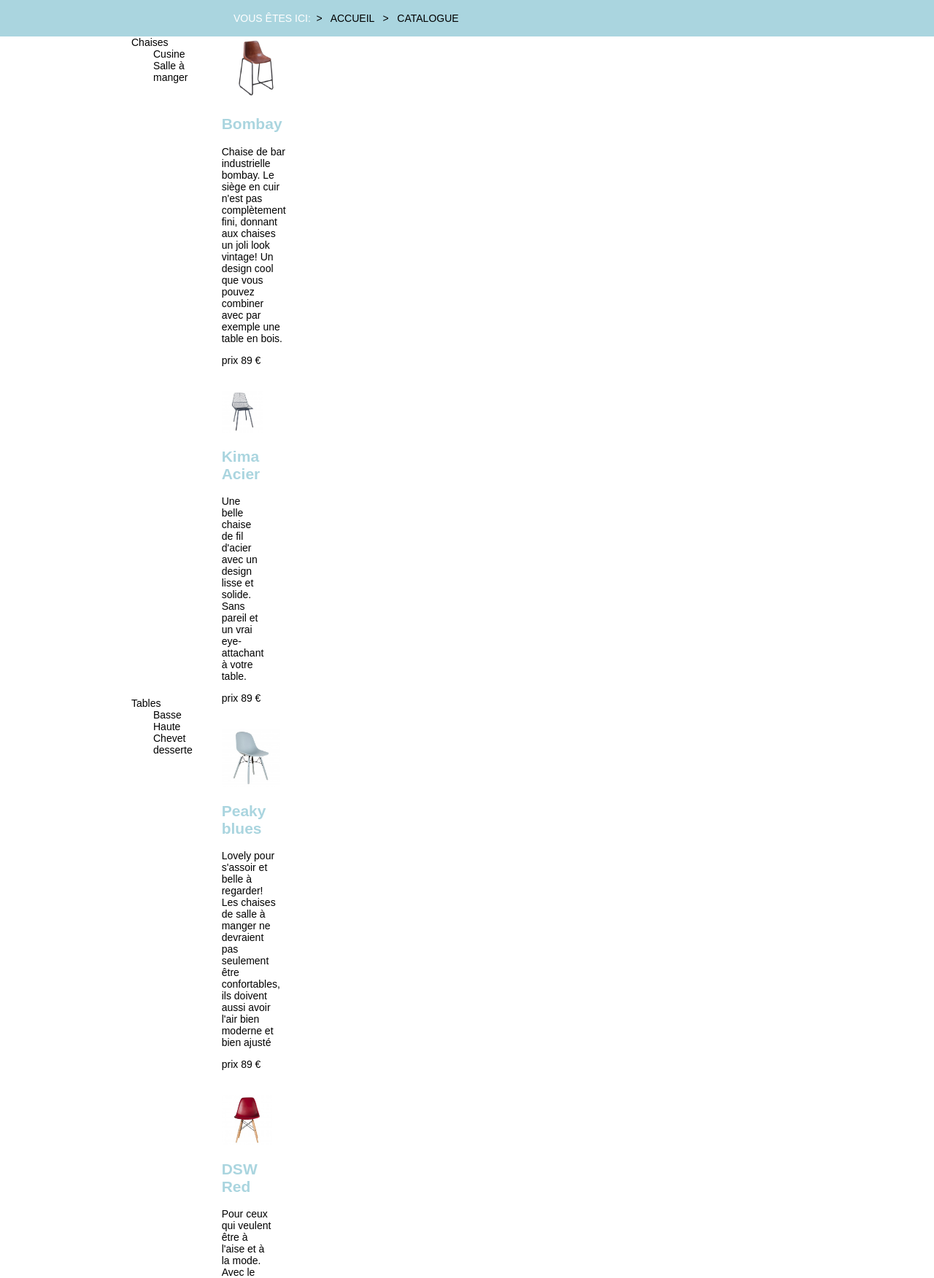
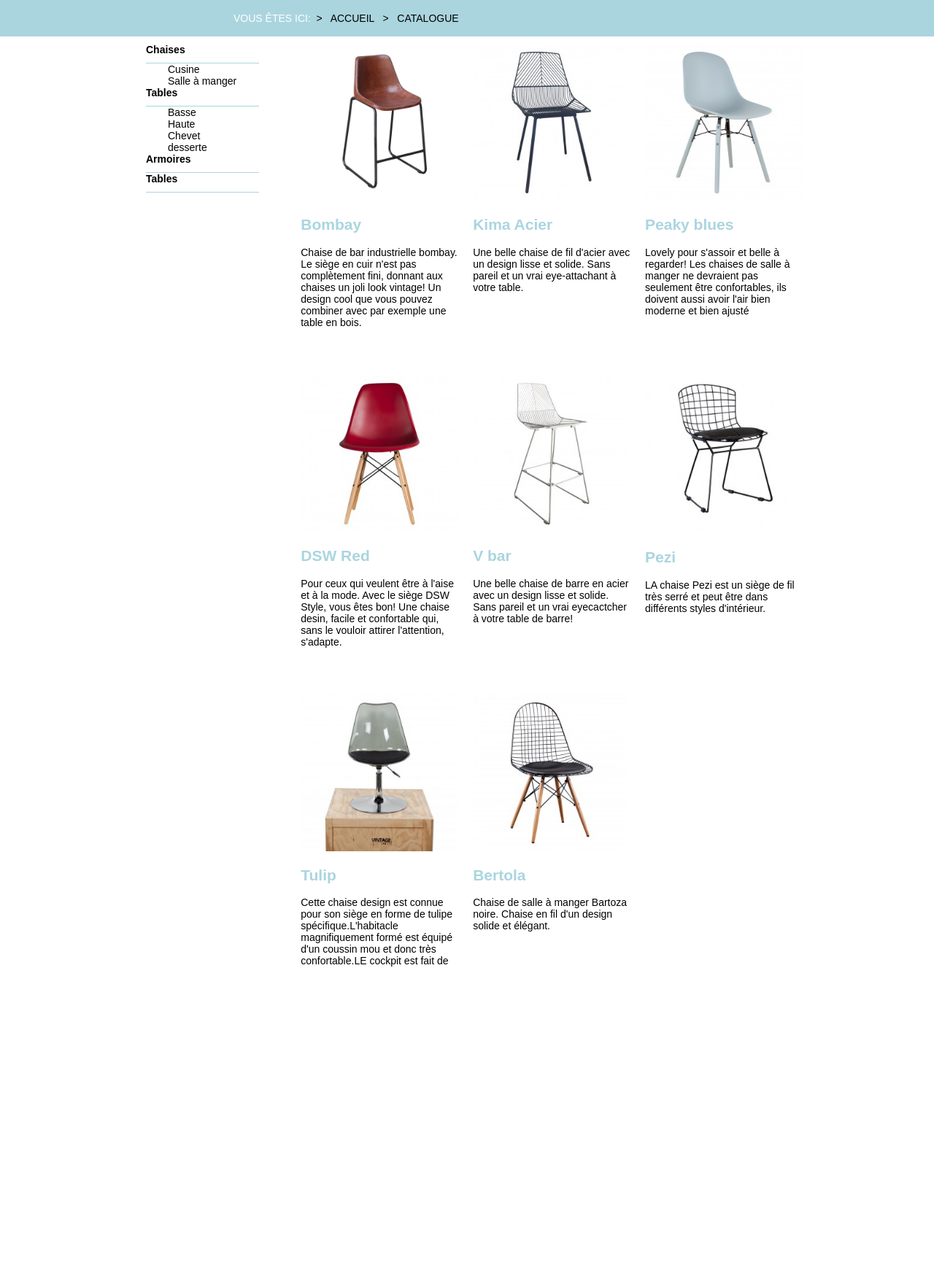
Before and after one commit to cedrickevers/projet-18, a PHP site: page /catalogue.php in a window 1280 px wide. Shown: the part 140-1892 px from the top of the page at 73% size. After the commit the page ends 1465 px from the top, so only its background shows below. Run offline with PHP 8.4, Linux system fonts and the light colour scheme.

Commit message:
mon projet isl vintage changes

```diff
--- a/css/catalogue.css
+++ b/css/catalogue.css
@@ -1,47 +1,88 @@
-.container-12{
-  display: flex;
-  flex-direction: column-reverse;
+/* ==================================================
+ * #MOBILE VIEW
+ * ==================================================
+*/
+
+/*NAV MENU*/
+.t-item{
+  padding-bottom: 1rem;
+  font-weight: bold;
+  color: black;
+  font-weight: 900;
+  /*border set*/
+  border-bottom: 1px solid #AAD5DF;
+  width: 90%;
 }
-li{
-  display: inline-block;
-  margin: .1rem;
+/*SECTION ARTICLES*/
+.article-mobile{/*text display*/
+  margin: 1rem;
+  text-align: justify;
 }
-.item-6c ul li::before{/*corner li*/
-  content: '-';
+.item>article{
+  background-color: #AAD5DF;
+}
+.prix{
+ color: white;
+  background-color:#AAD5DF;
+  text-align:right;
+}
+.item{
+  margin : 4rem 0; /*Margin Between items*/
 }
 /* ==================================================
  * #MD VIEW
  * ==================================================
 */
-@media screen and (min-width: 600px){
-  .container-12{
-    display: flex;
-    flex-direction:row;
+@media screen and (min-width: 600px) {
+  .article-mobile{
+    text-align: left;
    }
-    li{
-    display: block;
-    margin: 0rem;
+  /*NAV MENU*/
+  .center{
+    text-align: center;
   }
-  .item-8c > .item-3c{
-    flex: 1;/*all item in same size*/
+  /* ==================================================
+   * #Main SECTION POSITION
+   * ==================================================
+  */
+  .principal>.container-right{/*catalogue item disposition*/
+     flex: 1 calc( 100% * 8 / 12  - 4rem);
   }
-   /*lire la suite*/
-  .c3{
-    position: absolute;/*to item-6c*/
-    background-color: white;
-    bottom: 1rem;
+  .principal > .container-left{/*Aside menu grow*/
+      flex: 2;
+      margin: 1rem;
   }
-  .container-12 > .item-4c{/*header vintage meubles ariticles-lg*/
-    flex-basis: calc(100% * 4 /12 - 3rem)  ;
+  .container-left> * {
+    margin: 0rem;/*reset aside menu margin*/
   }
-  .container-12 > .item-4c{/*header vintage meubles ariticles-lg*/
-    flex-basis: calc(100% * 4 /12 - 3rem)  ;
+  /*Container left - right hover effect*/
+  .u-item:hover{
+    background-color: #AAD5DF;
+    width: fit-content;
+  }
+  .t-item:hover{
+    background-color: #AAD5DF;
+  }
+  .container-right>*:hover{
+    border: 1px solid #cacbce;
+  }
+  .prix{
+ background-color:inherit;
+  text-align:inherit;
+}
+  .chaise:hover .prix{
+    -webkit-transition: width 4s, padding-left 4s, background-color 1s;
+    padding-left: 13rem;
+    background-color: #AAD5DF;
+    color: white;
     }
  }
-@media screen and (min-width: 1024px){
-
-.slider {
-background: url(../content/slide.jpg) no-repeat fixed center top ;
-height:35rem;
+ /* ==================================================
+ * #LG VIEW
+ * ==================================================
+*/
+ @media screen and (min-width: 1024px) {
+  .container-left> * {
+    margin-left: 5rem;/* aside menu margin*/
   }
 }
```
Lines whose indentation alone changed are shown as unchanged.
